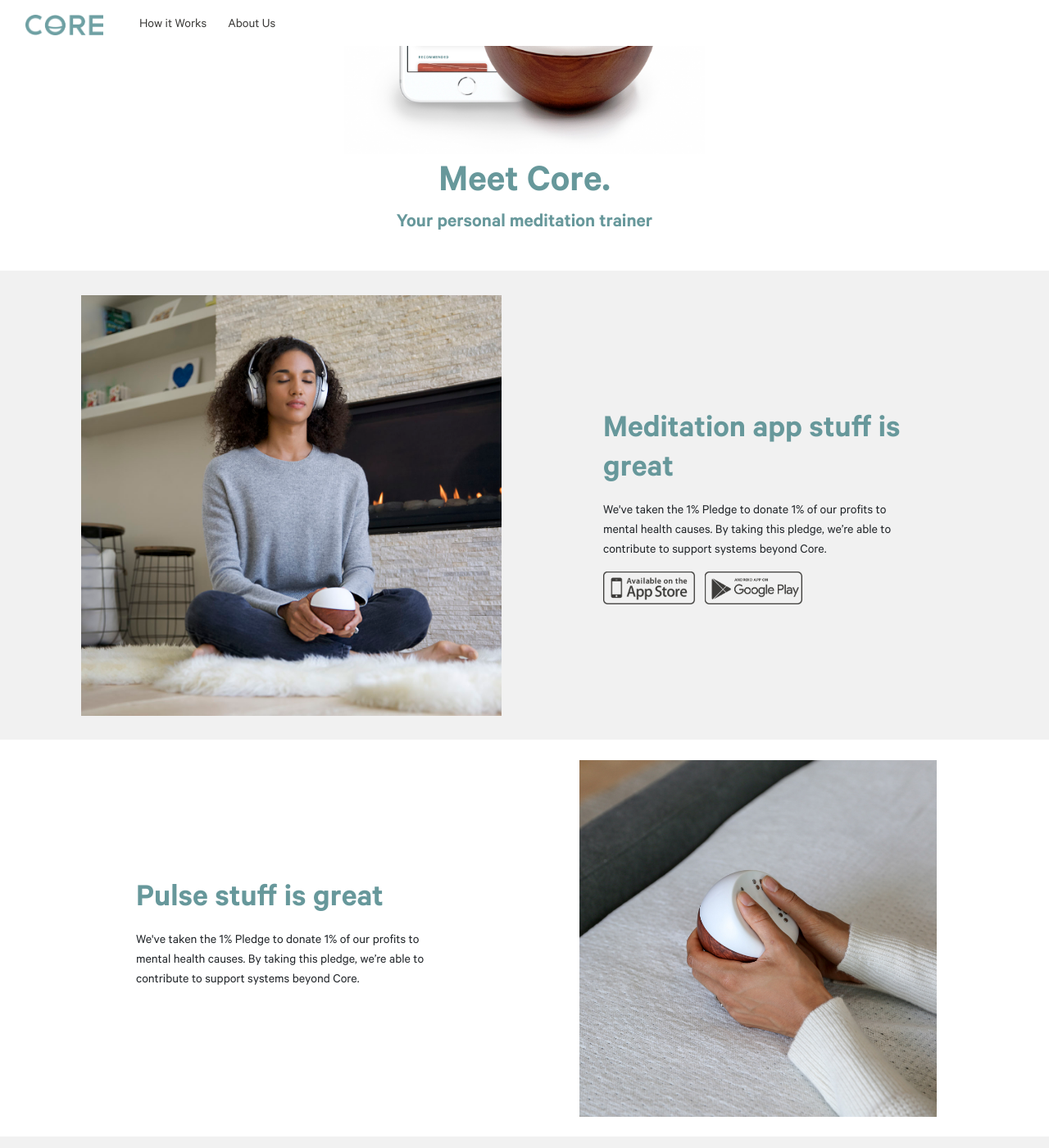
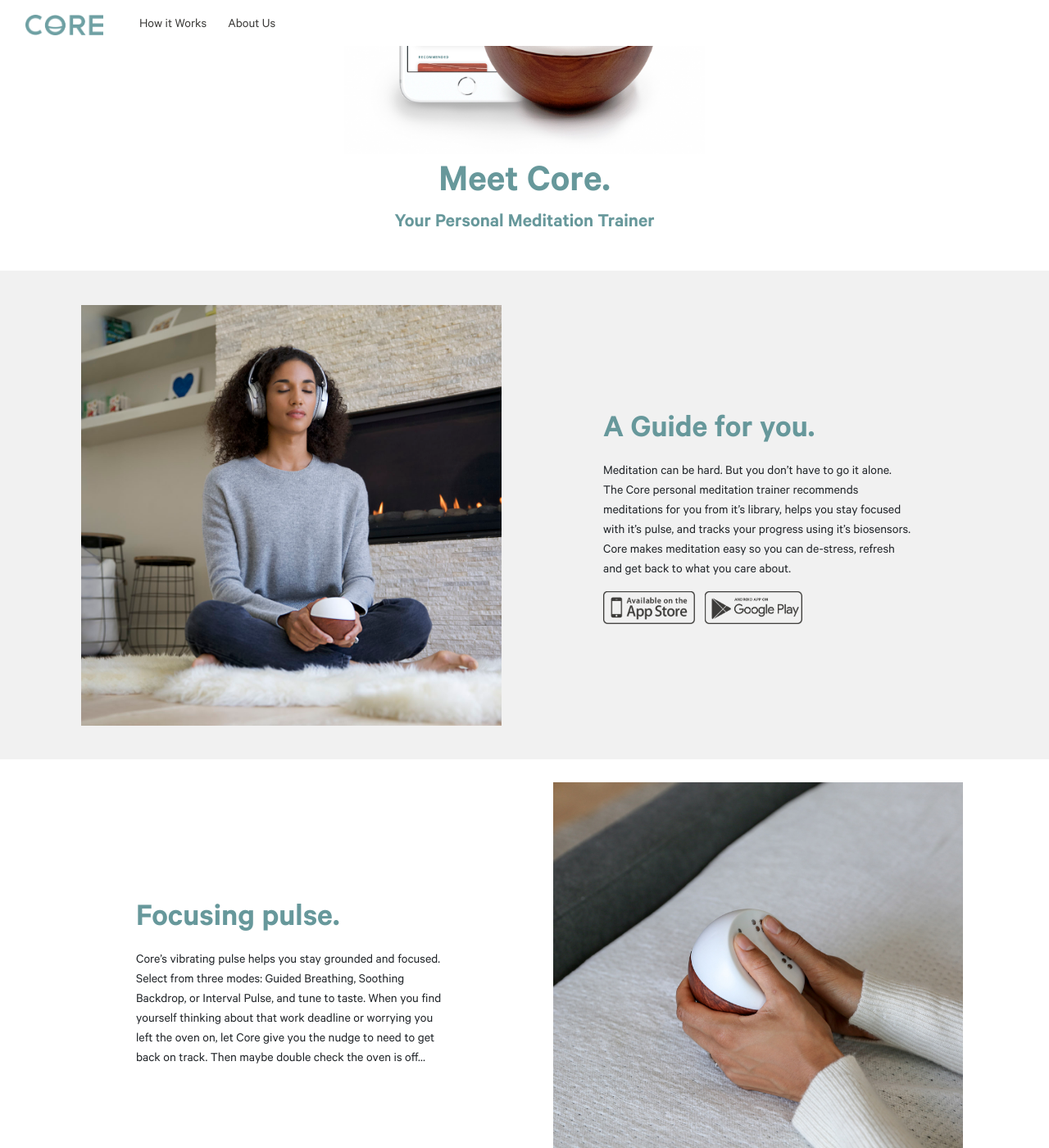
Before and after one commit to bencore/corewellness, a Jekyll site: the page built from howitworks.html, in a window 1280 px wide and 1400 px high, scrolled down 338 px. Shown: the whole window at 82% size. Built offline with Jekyll 4.4.1, drawn with Linux system fonts in a browser that asks for light colours; nearby versions of some CDN libraries; some of the changed text lies outside the part shown.

Commit message:
How it works copy and more
-Updated How it works copy
-Added Katie meditation pic to How it works CTA section
-Swapped out team photo on about page
-Removed baseurl from config.yml to get website working on localhost

```diff
--- a/_config.yml
+++ b/_config.yml
@@ -19,7 +19,7 @@ description: >- # this means to ignore newlines until "baseurl:"
   Write an awesome description for your new site here. You can edit this
   line in _config.yml. It will appear in your document head meta (for
   Google search results) and in your feed.xml site description.
-baseurl: "/corewellness" # the subpath of your site, e.g. /blog
+baseurl: "" # "/corewellness"  the subpath of your site, e.g. /blog
 url: "" # the base hostname & protocol for your site, e.g. http://example.com
 twitter_username: jekyllrb
 github_username:  jekyll
--- a/about.html
+++ b/about.html
@@ -7,7 +7,7 @@ layout: default
     <h2>Our Story</h2>
     <div class="row">
       <div id="teampic" class="col-md-6">
-        <img src="img/teampic2.jpg">
+        <img src="img/teamphoto2.jpg">
       </div>
       <div id="story_text" class="col">
         {% include story.html %}
--- a/css/main.scss
+++ b/css/main.scss
@@ -93,6 +93,14 @@
   #hero {
     background-size: 950px;
     background-position: 45% 35%;
+  }
+}
+
+@media (min-width: 768px) {
+  #hero {
+    .email {
+      width: 64%;
+    }
   }
 }
 
@@ -520,12 +528,18 @@
 }
 
 #hiw_waitlist {
-  padding: 40px 0px;
+  padding: 40px 0;
+  text-align: center;
+
+  img {
+    max-width: 350px;
+    padding: 30px 0;
+  }
+
 }
 
 #hiw_waitlist_text {
   width: 59%;
-  text-align: center;
   margin: auto;
 }
 
--- a/howitworks.html
+++ b/howitworks.html
@@ -7,7 +7,7 @@ layout: default
     <img src="img/CoreandiPhone8.jpg">
     <div id="meetcore_text">
       <h1>Meet Core.</h1>
-      <h4>Your personal meditation trainer</h4>
+      <h4>Your Personal Meditation Trainer</h4>
     </div>
 
 
@@ -37,8 +37,8 @@ layout: default
       </div>
       <div class="col-md-6">
         <div class="info-text-left">
-          <h1>Meditation app stuff is great</h1>
-          <p>We've taken the 1% Pledge to donate 1% of our profits to mental health causes. By taking this pledge, we’re able to contribute to support systems beyond Core.</p>
+          <h1>A Guide for you.</h1>
+          <p>Meditation can be hard. But you don’t have to go it alone. The Core personal meditation trainer recommends meditations for you from it’s library, helps you stay focused with it’s pulse, and tracks your progress using it’s biosensors. Core makes meditation easy so you can de-stress, refresh and get back to what you care about.</p>
           <img src="img/iOS_appstore.png" height="40px" class="pr-2">
           <img src="img/android_appstore.png" height="40px">
 
@@ -57,8 +57,8 @@ layout: default
       </div>
       <div class="col-md-6 order-md-1">
         <div class="info-text-left">
-          <h1>Pulse stuff is great</h1>
-          <p>We've taken the 1% Pledge to donate 1% of our profits to mental health causes. By taking this pledge, we’re able to contribute to support systems beyond Core.</p>
+          <h1>Focusing pulse.</h1>
+          <p>Core’s vibrating pulse helps you stay grounded and focused. Select from three modes: Guided Breathing, Soothing Backdrop, or Interval Pulse, and tune to taste. When you find yourself thinking about that work deadline or worrying you left the oven on, let Core give you the nudge to need to get back on track. Then maybe double check the oven is off…</p>
         </div>
       </div>
     </div>
@@ -73,8 +73,8 @@ layout: default
       </div>
       <div class="col-md-6">
         <div class="info-text-left">
-          <h1>We measure things!</h1>
-          <p>We've taken the 1% Pledge to donate 1% of our profits to mental health causes. By taking this pledge, we’re able to contribute to support systems beyond Core.</p>
+          <h1>Meditation measured.</h1>
+          <p>Looking at your heart is a great way to understand your stress levels and overall health. During each meditation, Core’s biosensors measure Electrocardiogram (EKG), a highly accurate way to view your heart and nervous system's response to meditation. After your session, you’ll see health metrics important to understanding your meditation, like Heart Rate Variability. Heart Rate, and Calm time.</p>
         </div>
       </div>
     </div>
@@ -89,8 +89,8 @@ layout: default
       </div>
       <div class="col-md-6 order-md-1">
         <div class="info-text-left">
-          <h1>Perfect for life on the go</h1>
-          <p>We've taken the 1% Pledge to donate 1% of our profits to mental health causes. By taking this pledge, we’re able to contribute to support systems beyond Core.</p>
+          <h1>Designed for everywhere.</h1>
+          <p>No matter where life takes you, Core is ready for the ride. Made with a dark Rosewood, Core’s beautiful design fits seamlessly into the home. And when it’s time to hit the road, Core’s 14 days of battery life makes taking it along a stress free experience.</p>
         </div>
       </div>
     </div>
@@ -131,9 +131,10 @@ layout: default
   <div class="container">
     <div class="row">
       <div class="col-md-12">
+        <img src="img/katie_meditation.jpg">
         <div id="hiw_waitlist_text" class="text-primary">
           <h1>An easier meditation experience is coming Spring 2019.</h1>
-          <h4>Join the waitlist and be one of the first to own a Core</h4>
+          <br> <!-- <h4>Join the waitlist and be one of the first to own a Core</h4> -->
         </div>
         <div id="mc_embed_signup" style="display:flex;">
           <form action="https://corewellness.us11.list-manage.com/subscribe/post?u=656d9dfc58106297fe2f10a37&amp;id=4c73e6b015" method="post" id="mc-embedded-subscribe-form" name="mc-embedded-subscribe-form" class="validate form-inline" target="_blank" novalidate="novalidate" style="padding: 10px 0 10px 0; margin: auto;">
```
Also changed, not shown: index.html (+1 -6 lines), img/katie_meditation.jpg (added), img/teamphoto2.jpg (added).
